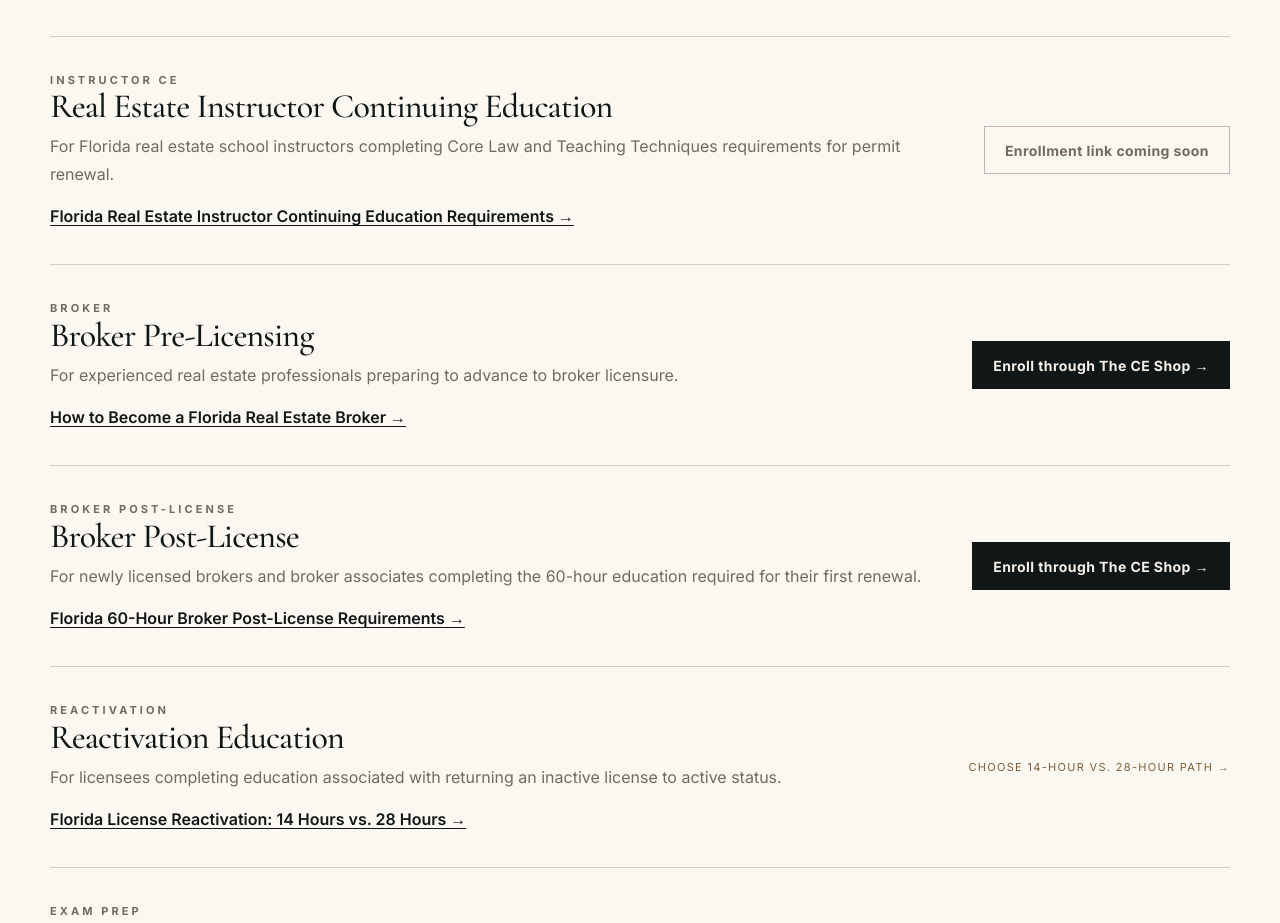
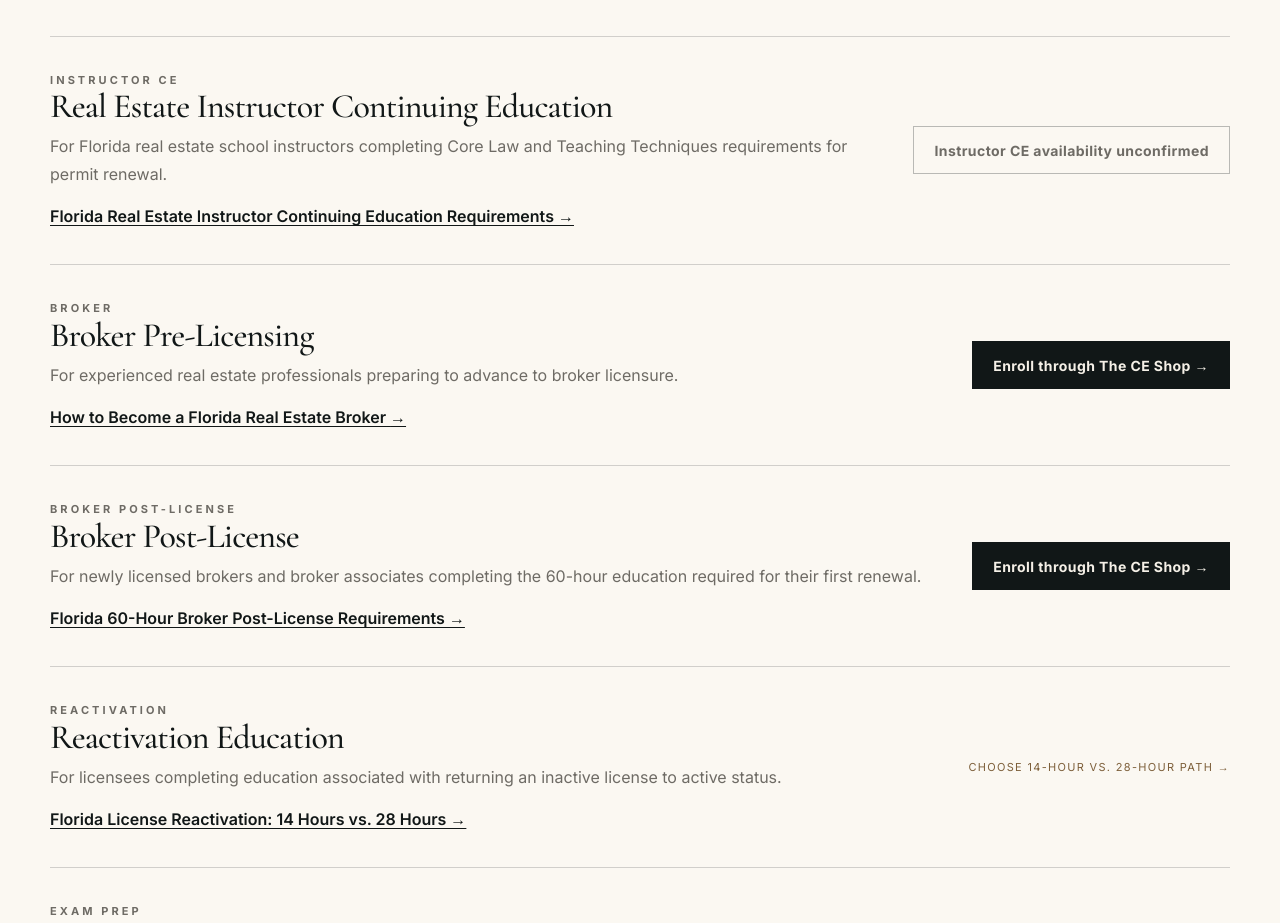
Before and after one commit to BrianLook/Greyson-Institute-Website, a Next.js app: page /courses in a window 1280 px wide. Shown: the part 4541-5464 px from the top of the page. Built offline with nearby package versions, Linux system fonts and the light colour scheme.

Commit message:
Align Greyson course guides with live affiliate enrollment and pending instructor availability

```diff
--- a/app/courses/page.tsx
+++ b/app/courses/page.tsx
@@ -815,7 +815,10 @@ export default function CoursesPage() {
             )}
 
             {course.id === "instructor-ce" && (
-              <PartnerEnrollmentButton course="floridaInstructorCE" />
+              <PartnerEnrollmentButton
+                course="floridaInstructorCE"
+                pendingLabel="Instructor CE availability unconfirmed"
+              />
             )}
 
             {course.id === "broker" && (
```
